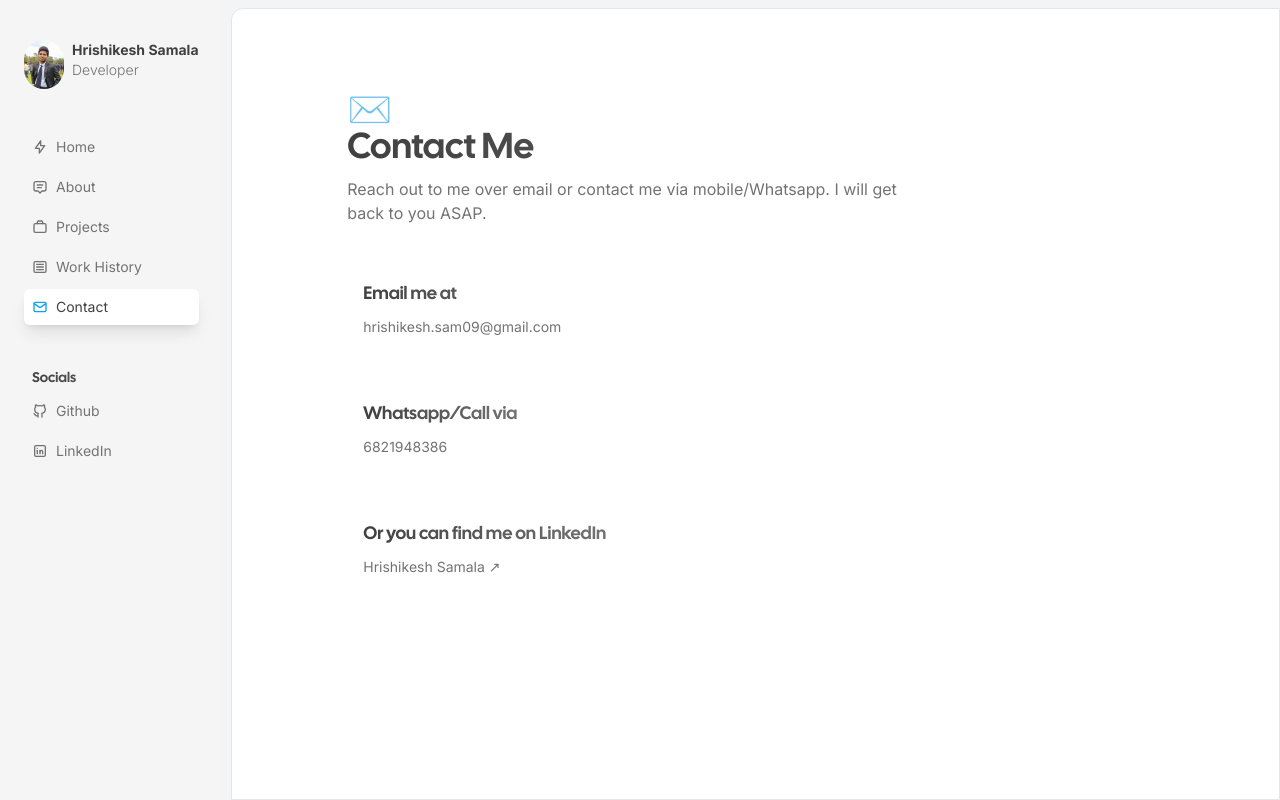
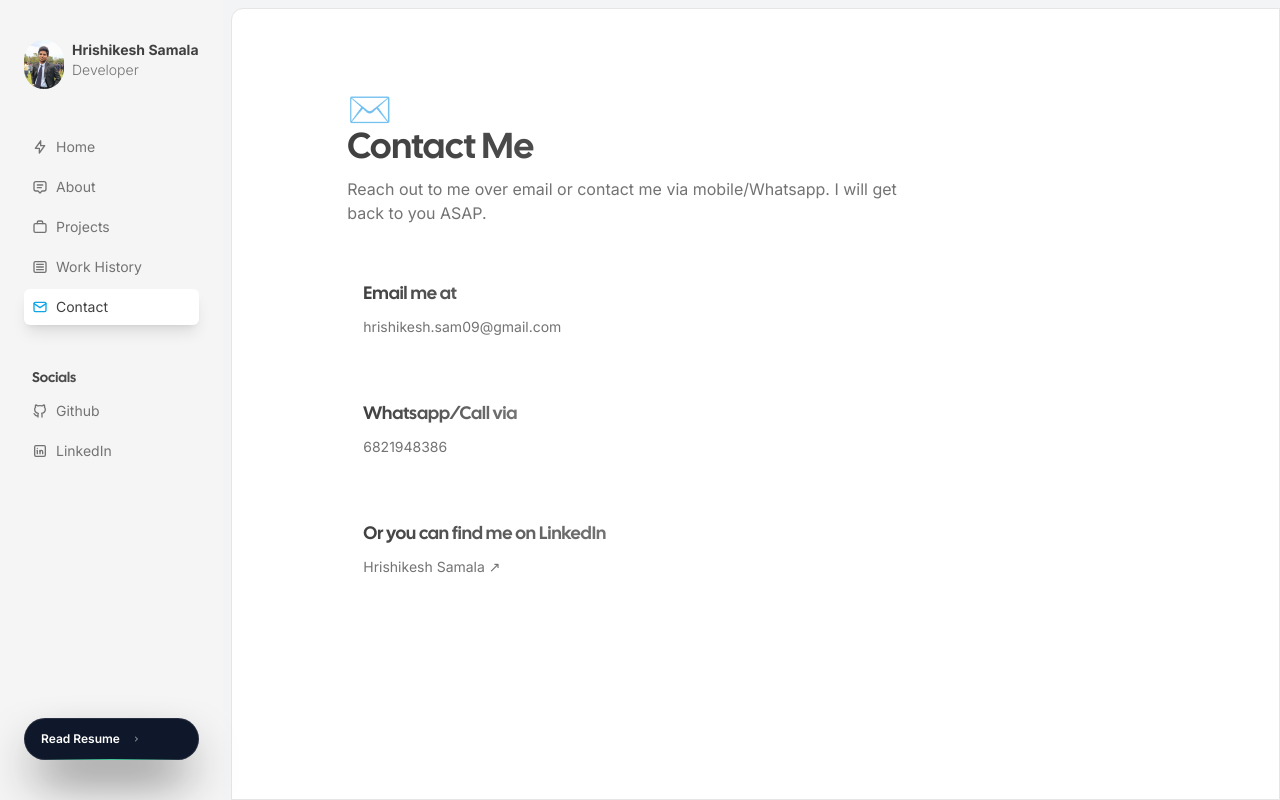
Before and after one commit to Hrishi2705/Portfolio, a Next.js app: page /contact in a window 1280 px wide. Built offline with nearby package versions, Linux system fonts and the light colour scheme.

Commit message:
resume button

```diff
--- a/src/components/Badge.tsx
+++ b/src/components/Badge.tsx
@@ -7,6 +7,7 @@ export const Badge = ({ text, href }: { text: string; href: string }) => {
     <Link
       href={href}
       className="bg-slate-900 no-underline group cursor-pointer relative shadow-2xl shadow-zinc-900 rounded-full p-px text-xs font-semibold leading-6  text-white inline-block"
+      target="_blank"
     >
       <span className="absolute inset-0 overflow-hidden rounded-full ">
         <span className="absolute inset-0 rounded-full bg-[image:radial-gradient(75%_100%_at_50%_0%,rgba(56,189,248,0.6)_0%,rgba(56,189,248,0)_75%)] opacity-0 transition-opacity duration-500 group-hover:opacity-100"></span>
--- a/src/components/Sidebar.tsx
+++ b/src/components/Sidebar.tsx
@@ -36,7 +36,7 @@ export const Sidebar = () => {
               <SidebarHeader />
               <Navigation setOpen={setOpen} />
             </div>
-            {/* <Badge href="/work" text="Read work" /> */}
+            <Badge href="https://drive.google.com/file/d/1oOyuT1aA7eKuUzbvvPBV1SVqtvLjvCNN/view" text="Read Resume"/>
           </motion.div>
         )}
       </AnimatePresence>
```
